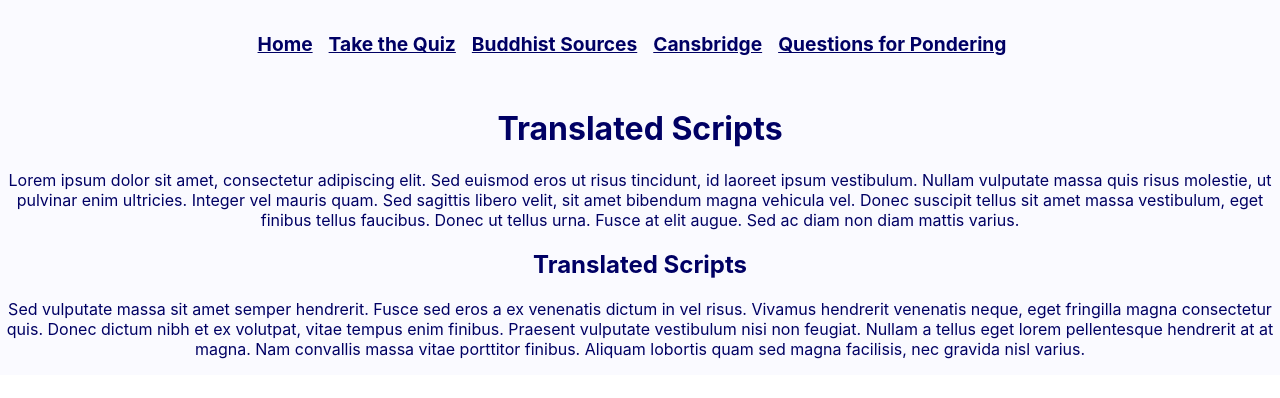
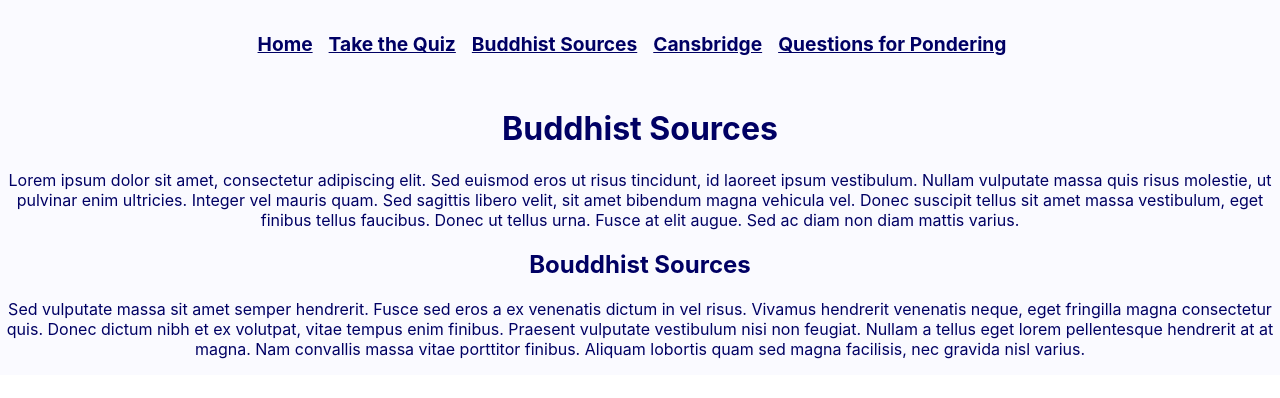
Before and after one commit to TheFloatingString/self-reflection-frontend, a React (Create React App) app: page /translated-scripts in a window 1280 px wide. Shown: the top 398 px of the page. Built offline with nearby package versions, Linux system fonts and the light colour scheme.

Commit message:
Rename header for Buddhist Sources

```diff
--- a/src/pages/TranslatedScriptsPage.js
+++ b/src/pages/TranslatedScriptsPage.js
@@ -6,7 +6,7 @@ function TranslatedScriptsPage() {
   return (
     <div className='App'>
       <NavigationBar />
-      <h1>Translated Scripts</h1>
+      <h1>Buddhist Sources</h1>
       <p>
         Lorem ipsum dolor sit amet, consectetur adipiscing elit. Sed euismod eros ut risus tincidunt,
         id laoreet ipsum vestibulum. Nullam vulputate massa quis risus molestie, ut pulvinar enim
@@ -14,7 +14,7 @@ function TranslatedScriptsPage() {
         vehicula vel. Donec suscipit tellus sit amet massa vestibulum, eget finibus tellus faucibus.
         Donec ut tellus urna. Fusce at elit augue. Sed ac diam non diam mattis varius.
       </p>
-      <h2>Translated Scripts</h2>
+      <h2>Bouddhist Sources</h2>
       <p>
         Sed vulputate massa sit amet semper hendrerit. Fusce sed eros a ex venenatis dictum in
         vel risus. Vivamus hendrerit venenatis neque, eget fringilla magna consectetur quis.
```
